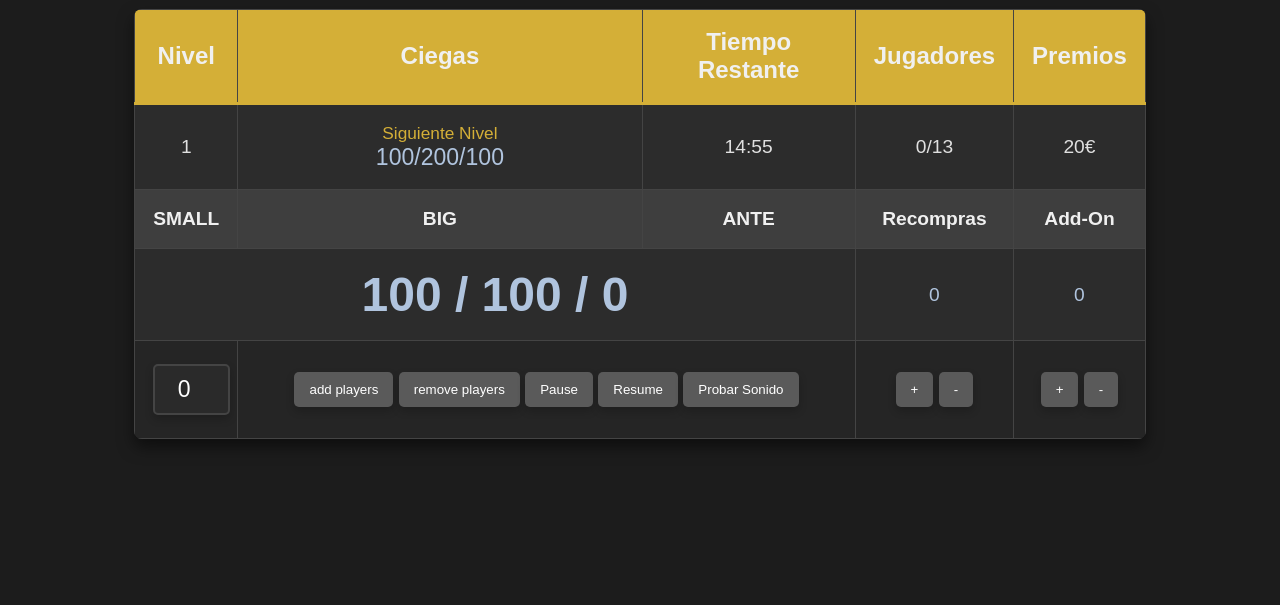
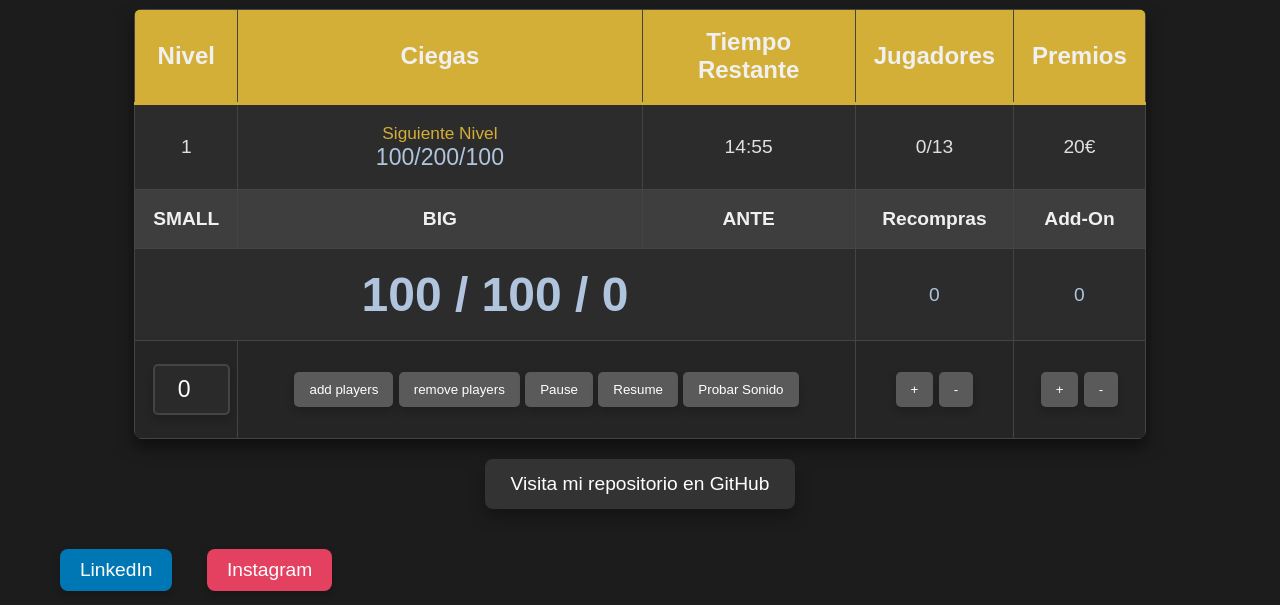
Before and after one commit to marcosfa00/Poker_tour_II, a plain HTML site: page index.html in a window 1280 px wide. Shown: the part 215-820 px from the top of the page. Drawn offline with nearby package versions, Linux system fonts and the light colour scheme.

Commit message:
social media

```diff
--- a/index.html
+++ b/index.html
@@ -67,7 +67,15 @@
         </tr>
       </thead>
     </table>
+    <div class="github-container">
+      <a href="https://github.com/marcosfa00/Poker_tour_II" class="github-link">Visita mi repositorio en GitHub</a>
   </div>
+
+  <div class="social-media"></div>
+    <a href="https://www.linkedin.com/in/marcosfavendano/" target="_blank" class="social-link linkedin">LinkedIn</a>
+    <a href="https://www.instagram.com/marcosfa_" target="_blank" class="social-link instagram">Instagram</a>
+</div>
+   </div>
 
   <script src="app.js"></script>
 </body>
--- a/style.css
+++ b/style.css
@@ -156,3 +156,75 @@ table tr:hover {
     color: #888; /* Color del texto del placeholder */
     font-style: italic; /* Estilo del texto del placeholder */
   }
+
+/* Contenedor para centrar el enlace */
+.github-container {
+    display: flex;
+    justify-content: center;
+    margin-top: 20px;
+}
+
+/* Estilo del enlace (mantener el anterior) */
+.github-link {
+    display: inline-block;
+    padding: 12px 24px;
+    font-size: 1.2em;
+    color: #fff;
+    background-color: #333;
+    border: 2px solid #333;
+    border-radius: 8px;
+    text-decoration: none;
+    transition: background-color 0.3s ease, transform 0.2s ease;
+    font-family: 'Arial', sans-serif;
+    box-shadow: 0 8px 16px rgba(0, 0, 0, 0.3);
+}
+
+.github-link:hover {
+    background-color: #555;
+    transform: scale(1.05);
+}
+
+.github-link:active {
+    background-color: #222;
+    transform: scale(0.98);
+}
+
+/* Contenedor para centrar las redes sociales */
+.social-media {
+    text-align: center;
+    margin-top: 40px;
+}
+
+/* Estilo para los enlaces de redes sociales */
+.social-link {
+    display: inline-block;
+    margin: 0 15px;
+    padding: 10px 20px;
+    font-size: 1.2em;
+    color: #fff;
+    text-decoration: none;
+    border-radius: 8px;
+    transition: background-color 0.3s ease, transform 0.2s ease;
+    box-shadow: 0 4px 8px rgba(0, 0, 0, 0.2);
+    font-family: 'Arial', sans-serif;
+}
+
+/* Estilos específicos para LinkedIn */
+.linkedin {
+    background-color: #0077b5; /* Color típico de LinkedIn */
+}
+
+.linkedin:hover {
+    background-color: #005582;
+    transform: scale(1.05);
+}
+
+/* Estilos específicos para Instagram */
+.instagram {
+    background-color: #e4405f; /* Color típico de Instagram */
+}
+
+.instagram:hover {
+    background-color: #c32f44;
+    transform: scale(1.05);
+}
```
